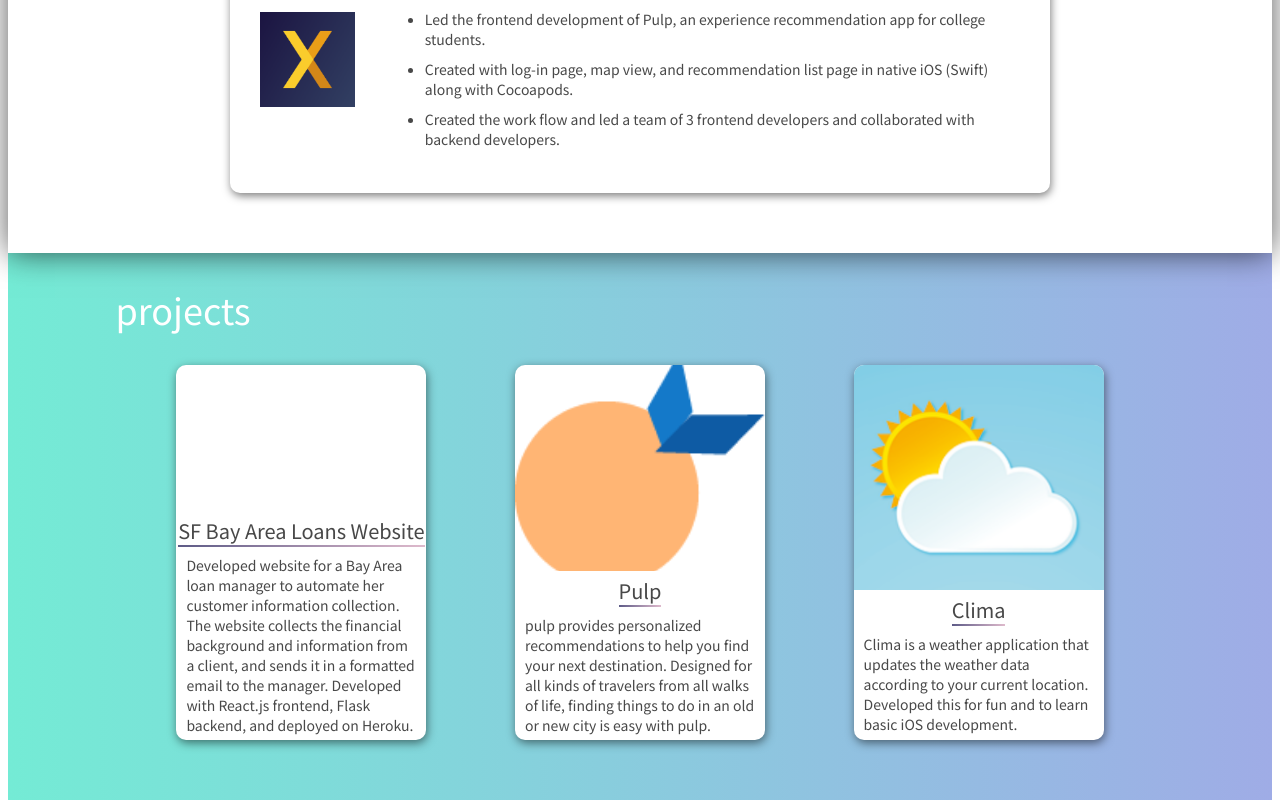
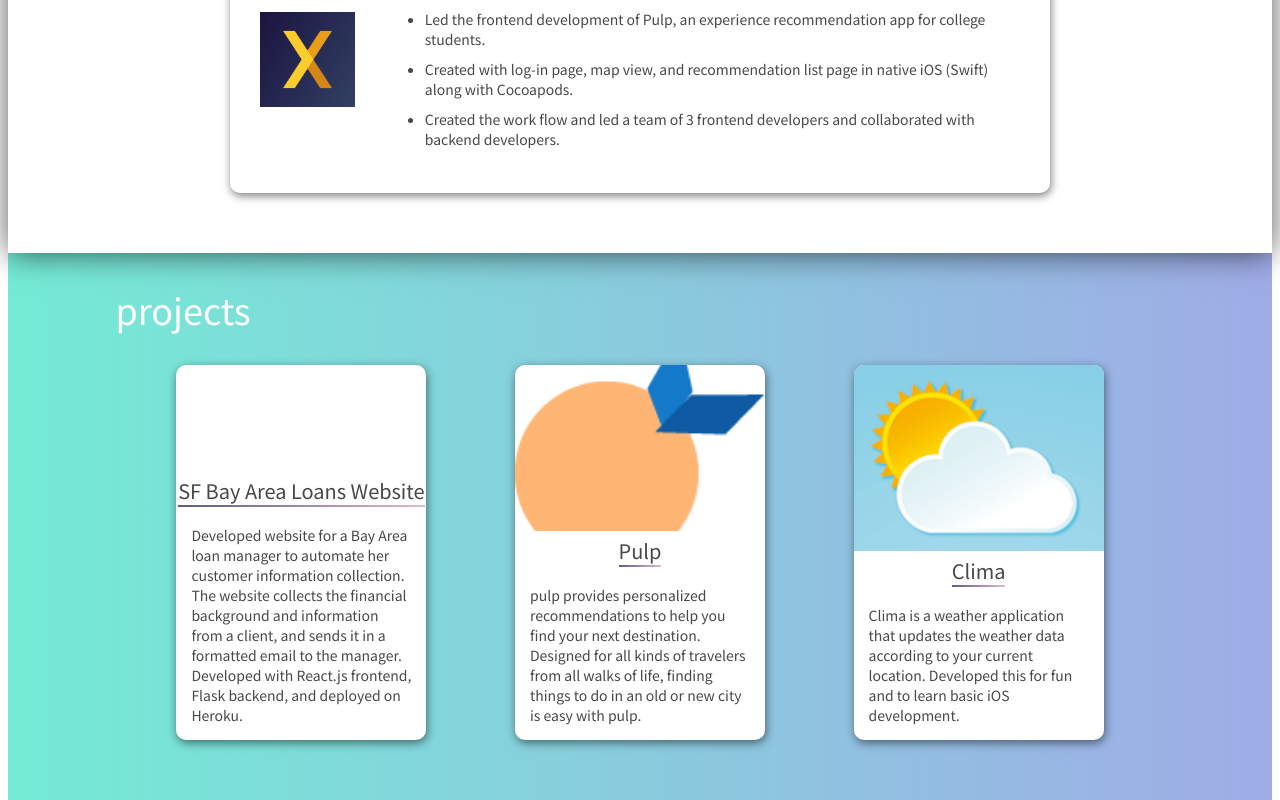
Before and after one commit to AndyJCai/personal-website, a React (Create React App) app: page / in a window 1280 px wide. Shown: the part 1523-2323 px from the top of the page. Built offline with nearby package versions, Linux system fonts and the light colour scheme.

Commit message:
Added margins for projects

```diff
--- a/src/components/project.tsx
+++ b/src/components/project.tsx
@@ -62,7 +62,7 @@
 const ProjDesc = styled("div")`
   font-size: 14px;
   align-self: center;
-  margin: 5px 10px;
+  margin: 15px 15px;
 `;
 
 interface ProjProps {
```
